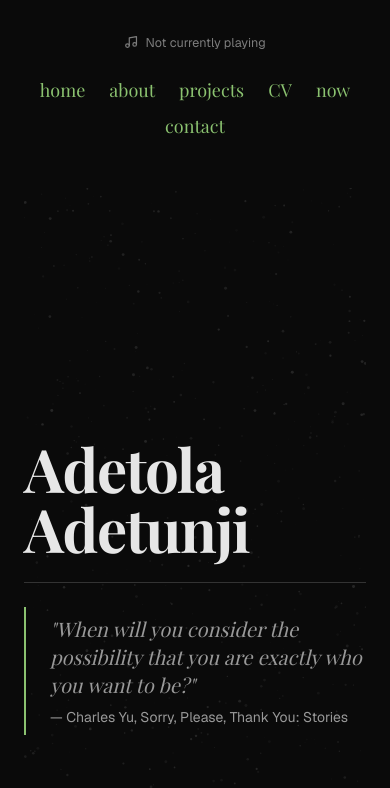
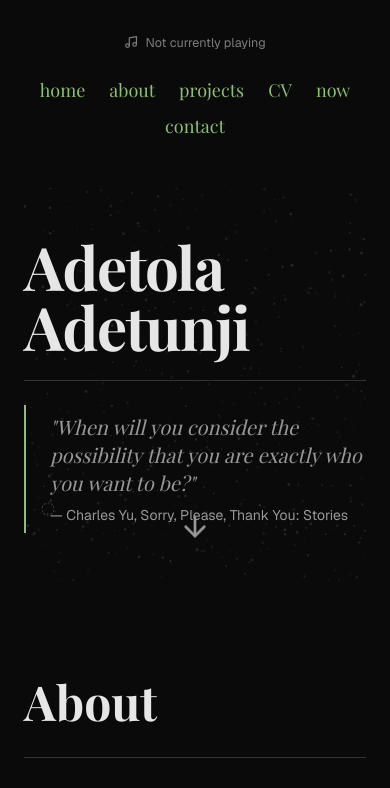
Before and after one commit to mintoleda/mintoleda.github.io, a Next.js app: page / in a window 390 px wide. Shown: the top 788 px of the page. Built offline with nearby package versions, Linux system fonts and the light colour scheme; no server answers; a web font is replaced by a local one.

Commit message:
fixed spacing

```diff
--- a/app/page.tsx
+++ b/app/page.tsx
@@ -47,7 +47,7 @@ export default function Home() {
         <div className="max-w-4xl mx-auto px-6 py-4 md:py-0 min-h-[calc(100vh+60px)] md:min-h-0 flex flex-col justify-start md:justify-center relative">
 
 
-          <section id="home" ref={homeRef} className="flex flex-col justify-center relative pb-12 opacity-0 min-h-screen">
+          <section id="home" ref={homeRef} className="flex flex-col md:justify-center justify-start pt-12 md:pt-0 relative pb-12 opacity-0 md:min-h-screen">
             <div className="absolute inset-0 z-0 overflow-hidden mix-blend-overlay opacity-20">
               <ParticleImage />
             </div>
```
